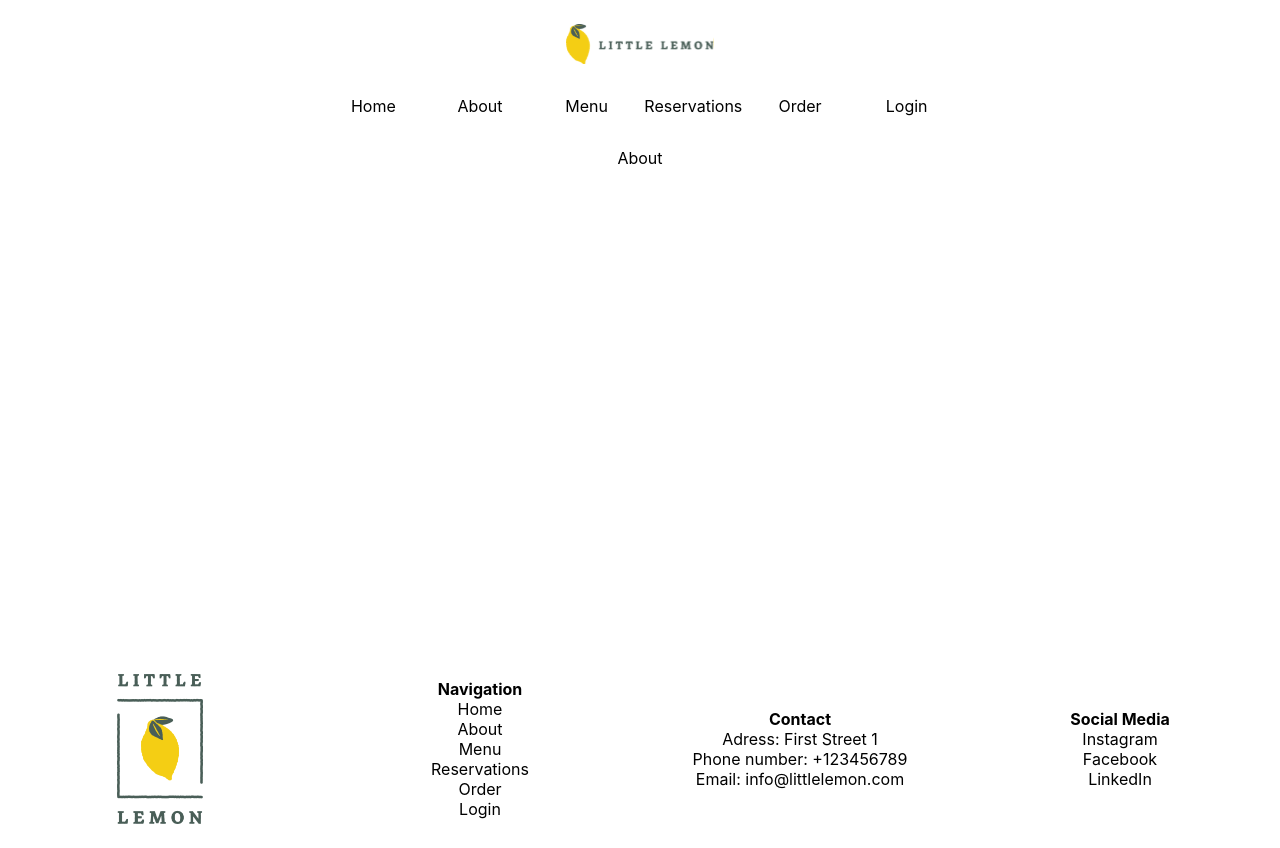
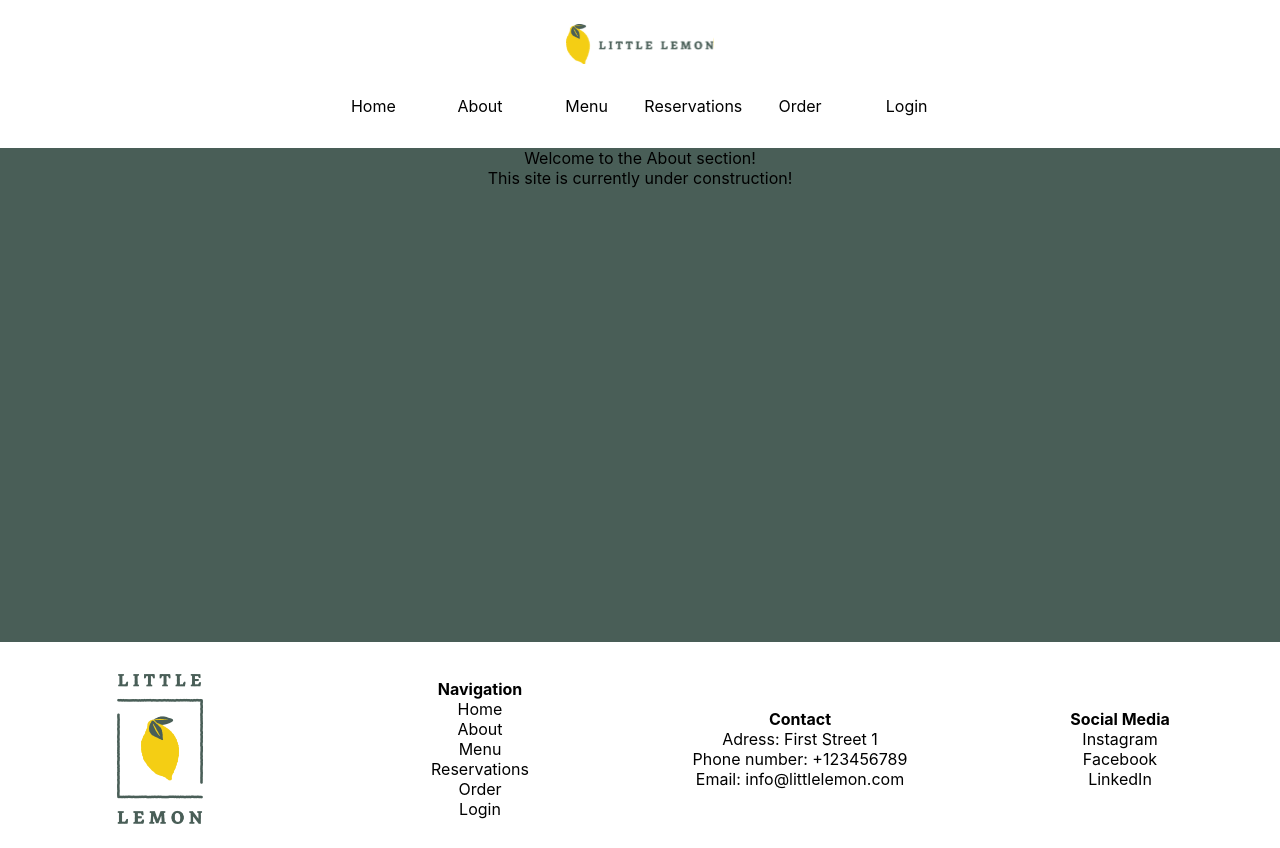
Before and after one commit to Yoschi95/little-lemon, a React (Create React App) app: page /About in a window 1280 px wide. Built offline with nearby package versions, Linux system fonts and the light colour scheme.

Commit message:
change default style of the different pages

```diff
--- a/src/components/pages/About.css
+++ b/src/components/pages/About.css
@@ -1,4 +1,5 @@
 main.about {
-    padding: 2rem 0rem 0rem 0rem;
+    margin: 2rem 0rem 0rem 0rem;
     text-align: center;
+    background-color: #495E57;
 }
--- a/src/components/pages/About.js
+++ b/src/components/pages/About.js
@@ -3,7 +3,8 @@ import './About.css';
 function About() {
     return (
         <main className="about">
-            About
+            <p>Welcome to the About section!</p>
+            <p>This site is currently under construction!</p>
         </main>
     )
 }
--- a/src/components/pages/Login.css
+++ b/src/components/pages/Login.css
@@ -1,4 +1,5 @@
 main.login {
-    padding: 2rem 0rem 0rem 0rem;
+    margin: 2rem 0rem 0rem 0rem;
     text-align: center;
+    background-color: #495E57;
 }
--- a/src/components/pages/Login.js
+++ b/src/components/pages/Login.js
@@ -3,7 +3,8 @@ import './Login.css';
 function Login() {
     return (
         <main className="login">
-            Login
+            <p>Welcome to the Login section!</p>
+            <p>This site is currently under construction!</p>
         </main>
     )
 }
--- a/src/components/pages/Menu.css
+++ b/src/components/pages/Menu.css
@@ -1,4 +1,5 @@
 main.menu {
-    padding: 2rem 0rem 0rem 0rem;
+    margin: 2rem 0rem 0rem 0rem;
     text-align: center;
+    background-color: #495E57;
 }
--- a/src/components/pages/Menu.js
+++ b/src/components/pages/Menu.js
@@ -3,7 +3,8 @@ import './Menu.css';
 function Menu() {
     return (
         <main className="menu">
-            Menu
+            <p>Welcome to the Menu section!</p>
+            <p>This site is currently under construction!</p>
         </main>
     )
 }
--- a/src/components/pages/Order.css
+++ b/src/components/pages/Order.css
@@ -1,4 +1,5 @@
 main.order {
-    padding: 2rem 0rem 0rem 0rem;
+    margin: 2rem 0rem 0rem 0rem;
     text-align: center;
+    background-color: #495E57;
 }
--- a/src/components/pages/Order.js
+++ b/src/components/pages/Order.js
@@ -3,7 +3,8 @@ import './Order.css';
 function Order() {
     return (
         <main className="order">
-            Order
+            <p>Welcome to the Order section!</p>
+            <p>This site is currently under construction!</p>
         </main>
     )
 }
--- a/src/components/pages/Reservations.css
+++ b/src/components/pages/Reservations.css
@@ -1,4 +1,5 @@
 main.reservations {
-    padding: 2rem 0rem 0rem 0rem;
+    margin: 2rem 0rem 0rem 0rem;
     text-align: center;
+    background-color: #495E57;
 }
```
